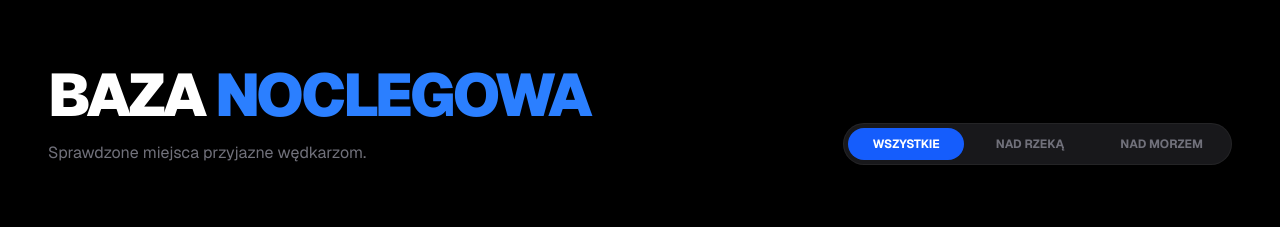
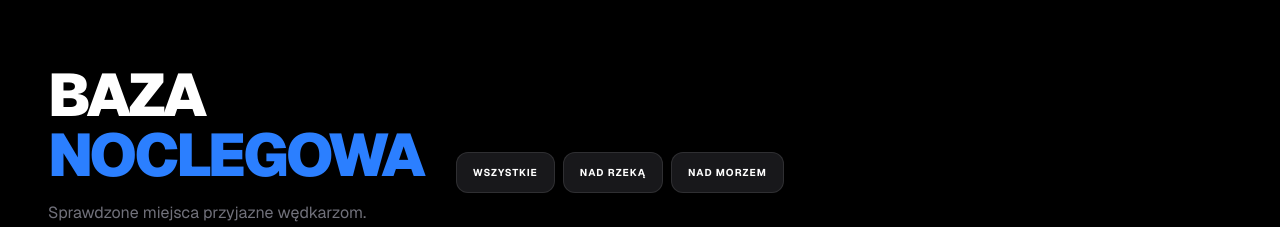
Before and after one commit to F2KWB/Baltic_sea_trout, a Next.js app: page / in a window 1280 px wide. Shown: the part 7400-7627 px from the top of the page. Built offline with nearby package versions, Linux system fonts and the light colour scheme; grey boxes are pictures that could not be loaded.

Commit message:
Fix: poprawka przyciętego tekstu w sekcji noclegi

```diff
--- a/app/components/noclegi.tsx
+++ b/app/components/noclegi.tsx
@@ -51,20 +51,17 @@ export default function Noclegi() {
             <p className="text-zinc-500 mt-4">Sprawdzone miejsca przyjazne wędkarzom.</p>
           </motion.div>
 
-          {/* Filtry */}
-          <div className="flex gap-2 bg-zinc-900 p-1 rounded-full border border-white/5">
-            {["Wszystkie", "Nad rzeką", "Nad morzem"].map((cat) => (
-              <button
-                key={cat}
-                onClick={() => setFilter(cat)}
-                className={`px-6 py-2 rounded-full text-xs font-bold uppercase transition-all ${
-                  filter === cat ? "bg-blue-600 text-white" : "text-zinc-500 hover:text-white"
-                }`}
-              >
-                {cat}
-              </button>
-            ))}
-          </div>
+         {/* Kontener przycisków filtrowania */}
+<div className="flex flex-wrap md:flex-nowrap gap-2 mb-8 px-4 md:px-0 w-full">
+  {['Wszystkie', 'Nad rzeką', 'Nad morzem'].map((filter) => (
+    <button
+      key={filter}
+      className="flex-1 md:flex-none px-4 py-3 bg-zinc-900 border border-white/10 rounded-xl text-[10px] font-bold uppercase tracking-widest hover:bg-white hover:text-black transition-all"
+    >
+      {filter}
+    </button>
+  ))}
+</div>
         </div>
 
         {/* SIATKA NOCLEGÓW */}
```
